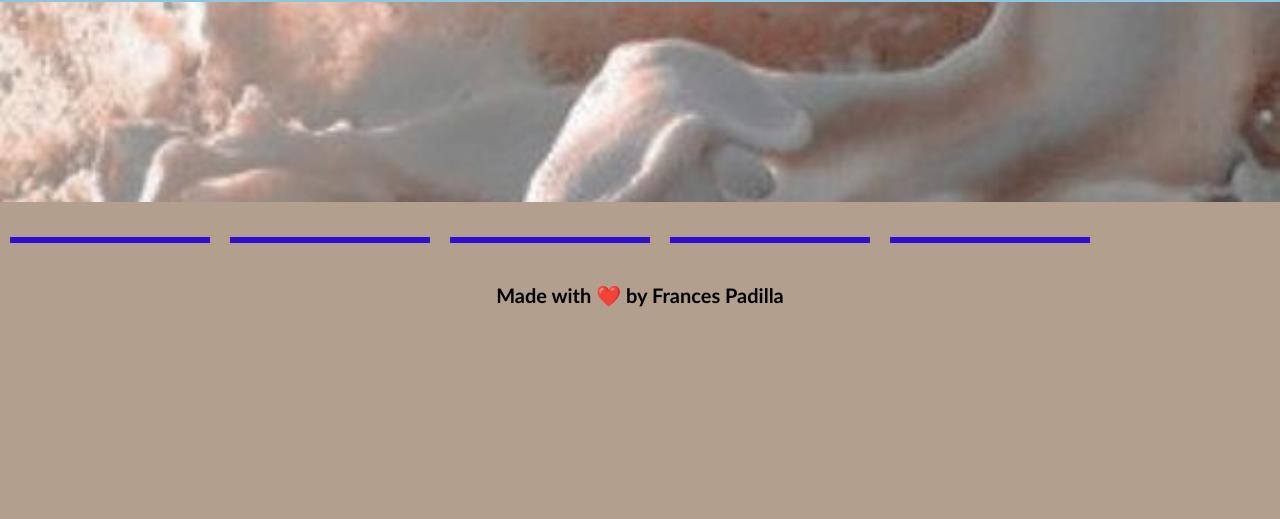
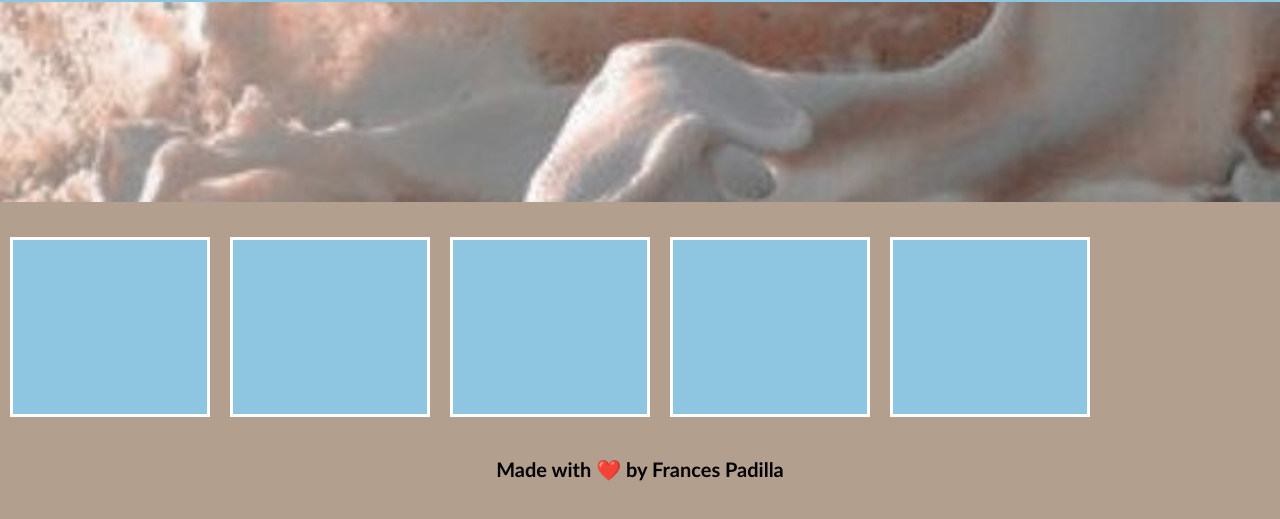
Before and after one commit to FrannyP71/Challenge-2, a plain HTML site: page Index.html in a window 1280 px wide. Shown: the part 95-614 px from the top of the page. Drawn offline with Linux system fonts and the light colour scheme.

Commit message:
changes to size and color of flexbox items

```diff
--- a/Assets/styles.css
+++ b/Assets/styles.css
@@ -65,13 +65,17 @@ a {
     margin-left: 25px;
 }
 
-.flexbox-container {display: flex;
+.flexbox-container {
+    height: 200px;
+    display: flex;
+    flex-wrap: wrap;
 }
 
 .flexbox-item {
     width:200px;
     margin:10px;
-    border: 3px solid #300fd1;
+    border: 3px solid white;
+    background-color: #8ec6e2;
 }
 
 .flexbox-item-1 {
```
